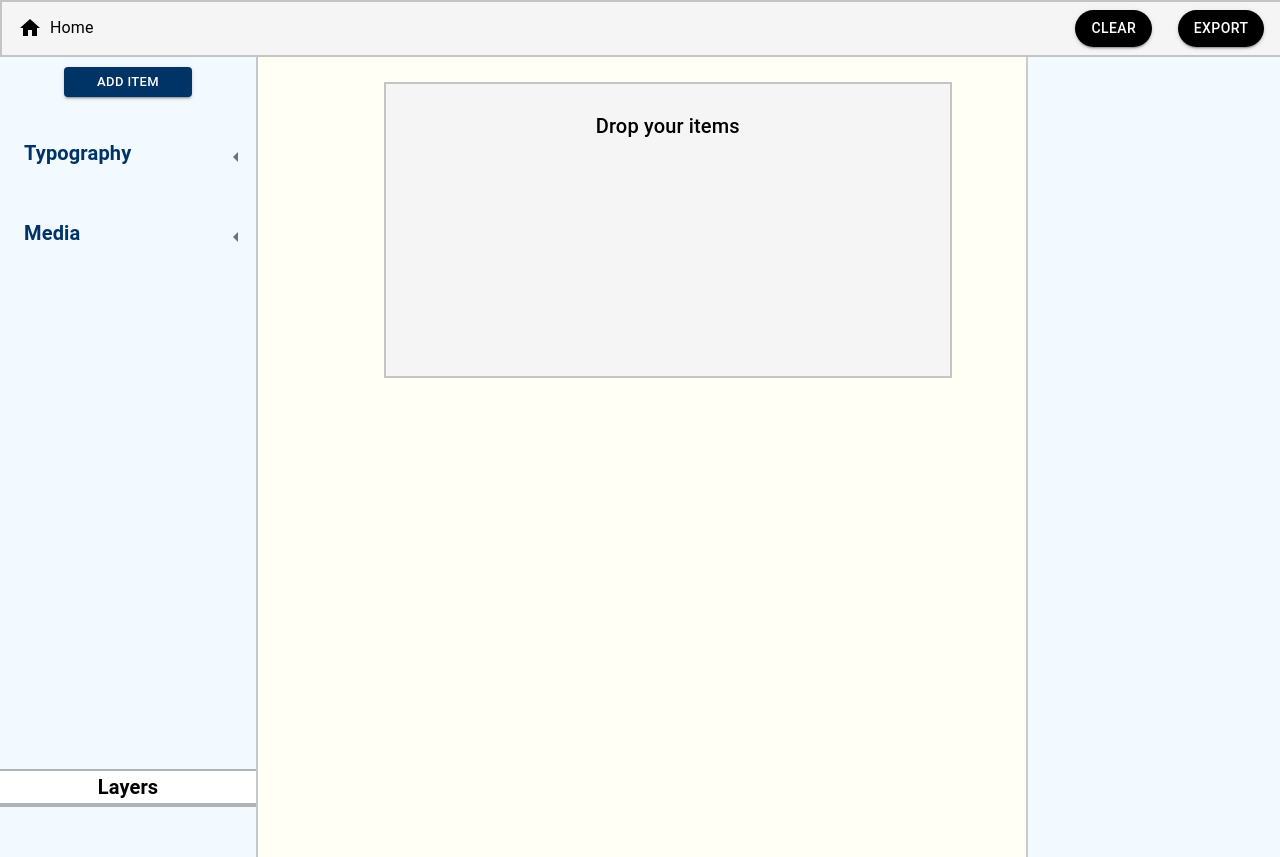
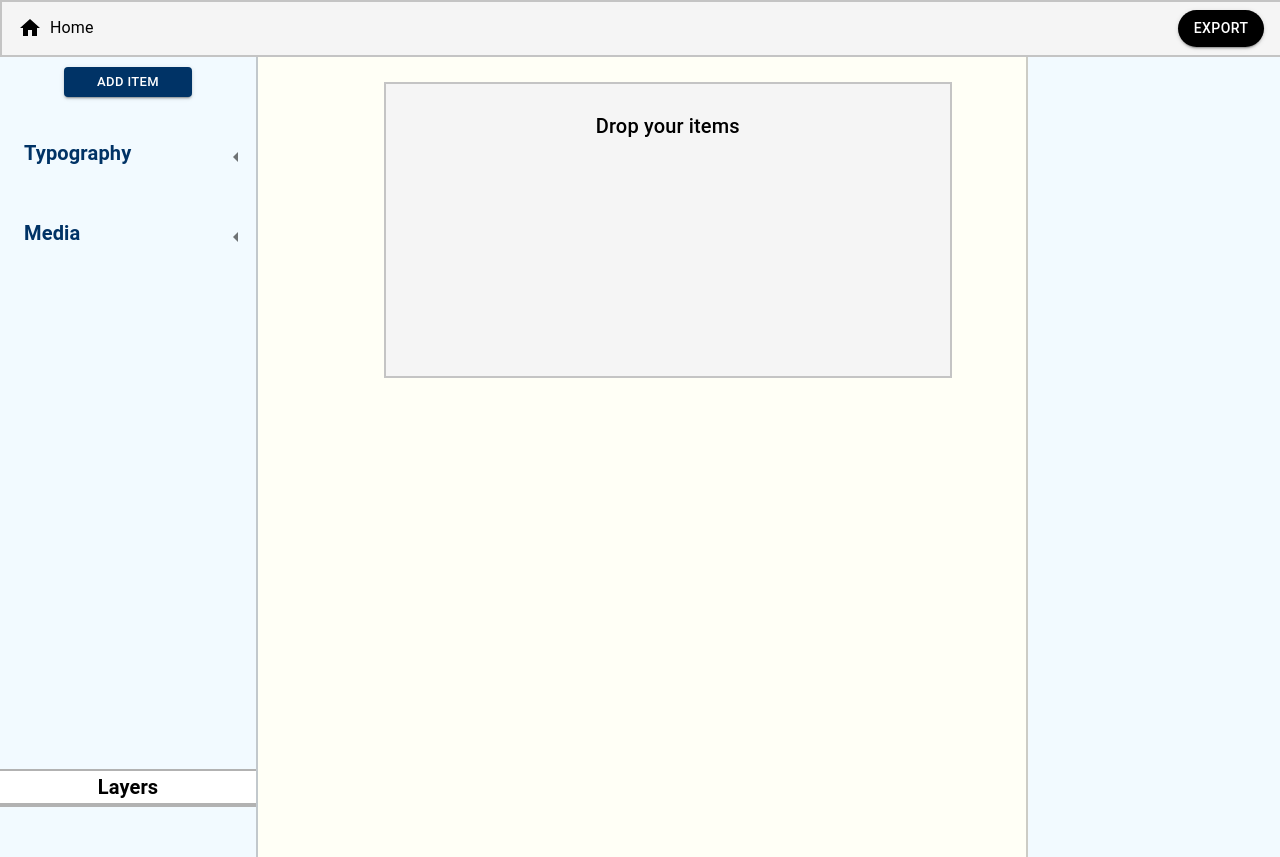
Before and after one commit to furkanmemis/drag-and-drop, a React (Create React App) app: page / in a window 1280 px wide. Built offline with nearby package versions, Linux system fonts and the light colour scheme; the HTML template or start-up script is replaced by a standard one.

Commit message:
Removed some code

```diff
--- a/src/components/Navbar.tsx
+++ b/src/components/Navbar.tsx
@@ -42,12 +42,6 @@ const Navbar: React.FC<NavbarProps> = ({list}) => {
             </Box>
 
             <Box sx={{display: "flex", alignItems: "center", justifyContent: "flex-end", marginRight: "2%"}}>
-                <Button variant="contained" style={{backgroundColor: "black", color: "white", borderRadius: "20px"}}>
-                    Clear
-                </Button>
-            </Box>
-
-            <Box sx={{display: "flex", alignItems: "center", justifyContent: "flex-end", marginRight: "2%"}}>
                 <Button variant="contained" style={{backgroundColor: "black", color: "white", borderRadius: "20px"}} onClick={()=>{handleDownload()}}>
                     Export
                 </Button>
--- a/src/components/Sidebar.tsx
+++ b/src/components/Sidebar.tsx
@@ -10,14 +10,7 @@ interface SidebarProps{
 
 const Sidebar: React.FC<SidebarProps> = ({newItem}) => {
     const [item, setItem] = useState<string[]>([]);
-
-    const addItem = () =>{
-        setItem([...item, "Content"])
-    };
-
     useEffect(() => {
-        console.log("side bar -> ", newItem)
-
         if (newItem !== "") {
             setItem((prevItems) => [...prevItems, newItem]);
         }
@@ -36,7 +29,7 @@ const Sidebar: React.FC<SidebarProps> = ({newItem}) => {
                 alignItems: "center"
             }}
         >
-            <Button variant="contained" size="small" style={{backgroundColor: "#003366", width: "10vw", marginTop: "4%"}} onClick={()=>{addItem()}}>
+            <Button variant="contained" size="small" style={{backgroundColor: "#003366", width: "10vw", marginTop: "4%"}}>
                 Add Item
             </Button>
             <Text />
```
